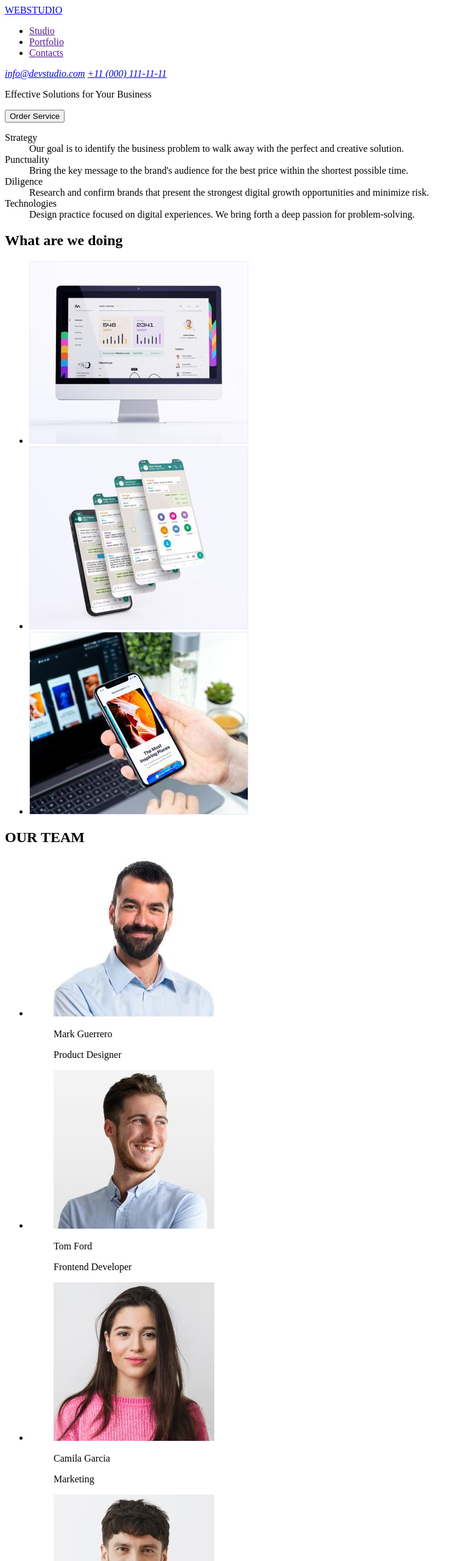
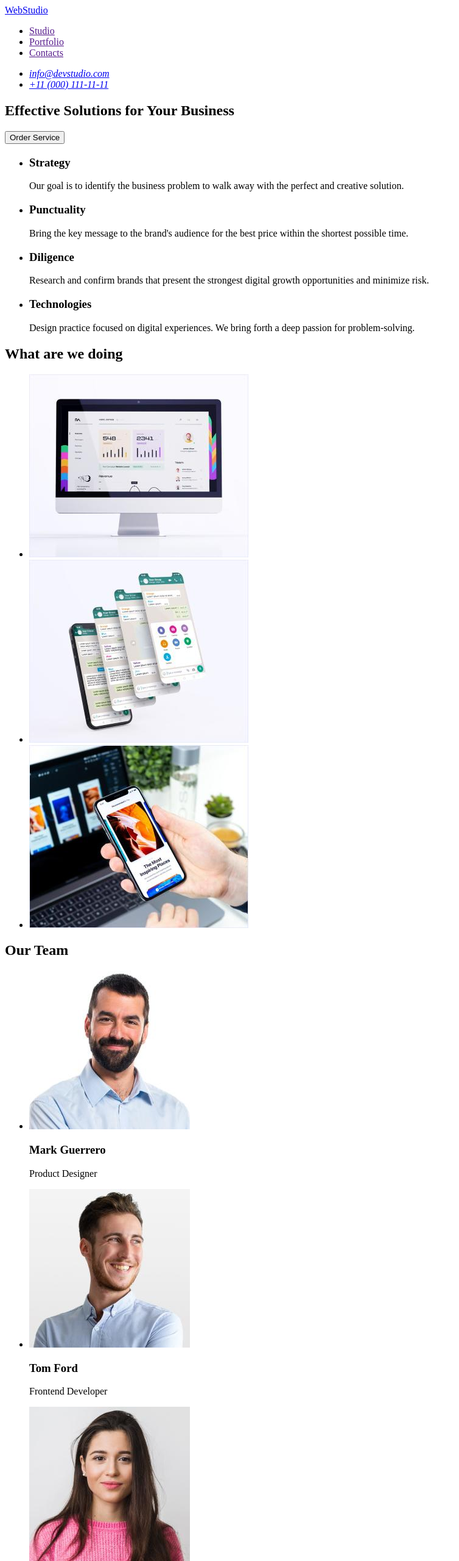
Before and after one commit to kyr13nko/goit-markup-hw-01, a plain HTML site: page index.html in a window 1280 px wide. Shown: the top 2560 px of the page at 61% size, without its empty margins (0-754 px from the left). Drawn offline with Linux system fonts and the light colour scheme.

Commit message:
second attempt

```diff
--- a/index.html
+++ b/index.html
@@ -8,8 +8,8 @@
   </head>
   <body>
     <header>
-      <a href="/">WEBSTUDIO</a>
       <nav>
+        <a href="./index.html">WebStudio</a>
         <ul>
           <li><a href="">Studio</a></li>
           <li><a href="">Portfolio</a></li>
@@ -17,117 +17,128 @@
         </ul>
       </nav>
       <address>
-        <a href="mailto:info@devstudio.com">info@devstudio.com</a>
-        <a href="tel:+110001111111">+11 (000) 111-11-11</a>
+        <ul>
+          <li><a href="mailto:info@devstudio.com">info@devstudio.com</a></li>
+          <li><a href="tel:+110001111111">+11 (000) 111-11-11</a></li>
+        </ul>
       </address>
     </header>
     <main>
-      <div>
-        <p>Effective Solutions for Your Business</p>
+      <section>
+        <h1>Effective Solutions for Your Business</h1>
         <button type="button">Order Service</button>
-      </div>
+      </section>
       <section>
-        <dl>
-          <dt>Strategy</dt>
-          <dd>
+        <h2></h2>
+        <ul>
+          <li>
+            <h3>Strategy</h3>
+            <p>
               Our goal is to identify the business problem to walk away with the
               perfect and creative solution.
-          </dd>
-          <dt>Punctuality</dt>
-          <dd>
+            </p>
+          </li>
+          <li>
+            <h3>Punctuality</h3>
+            <p>
               Bring the key message to the brand's audience for the best price
               within the shortest possible time.
-          </dd>
-          <dt>Diligence</dt>
-          <dd>
+            </p>
+          </li>
+          <li>
+            <h3>Diligence</h3>
+            <p>
               Research and confirm brands that present the strongest digital
               growth opportunities and minimize risk.
-          </dd>
-          <dt>Technologies</dt>
-          <dd>
+            </p>
+          </li>
+          <li>
+            <h3>Technologies</h3>
+            <p>
               Design practice focused on digital experiences. We bring forth a
               deep passion for problem-solving.
-          </dd>
-        </dl>
+            </p>
+          </li>
+        </ul>
       </section>
       <section>
         <h2>What are we doing</h2>
         <ul>
           <li>
-            <img src="./images/img1.jpg" alt="" width="360" height="300" />
+            <img
+              src="./images/img1.jpg"
+              alt="monitor and website"
+              width="360"
+              height="300"
+            />
           </li>
           <li>
-            <img src="./images/img2.jpg" alt="" width="360" height="300" />
+            <img
+              src="./images/img2.jpg"
+              alt="mobile app menu"
+              width="360"
+              height="300"
+            />
           </li>
           <li>
-            <img src="./images/img3.jpg" alt="" width="360" height="300" />
+            <img
+              src="./images/img3.jpg"
+              alt="mobile phone with mobile app"
+              width="360"
+              height="300"
+            />
           </li>
         </ul>
       </section>
       <section>
-        <h2>OUR TEAM</h2>
+        <h2>Our Team</h2>
         <ul>
           <li>
-            <figure>
             <img
               src="./images/mark-guerrero.jpg"
               alt="Mark Guerrero"
               width="264"
               height="260"
             />
-              <figcaption>
-                <p>Mark Guerrero</p>
+            <h3>Mark Guerrero</h3>
             <p>Product Designer</p>
-              </figcaption>
-            </figure>
           </li>
           <li>
-            <figure>
             <img
               src="./images/tom-ford.jpg"
               alt="Tom Ford"
               width="264"
               height="260"
             />
-              <figcaption>
-                <p>Tom Ford</p>
+            <h3>Tom Ford</h3>
             <p>Frontend Developer</p>
-              </figcaption>
-            </figure>
           </li>
           <li>
-            <figure>
             <img
               src="./images/camila-garcia.jpg"
               alt="Camila Garcia"
               width="264"
               height="260"
             />
-              <figcaption>
-                <p>Camila Garcia</p>
+
+            <h3>Camila Garcia</h3>
             <p>Marketing</p>
-              </figcaption>
-            </figure>
           </li>
           <li>
-            <figure>
             <img
               src="./images/daniel-wilson.jpg"
               alt="Daniel Wilson"
               width="264"
               height="260"
             />
-              <figcaption>
-                <p>Daniel Wilson</p>
+            <h3>Daniel Wilson</h3>
             <p>UI Designer</p>
-              </figcaption>
-            </figure>
           </li>
         </ul>
       </section>
     </main>
     <footer>
-      <a href="/">WEBSTUDIO</a>
+      <a href="./index.html">WebStudio</a>
       <p>
         Increase the flow of customers and sales for your business with digital
         marketing & growth solutions.
```
Lines whose indentation alone changed are shown as unchanged.
